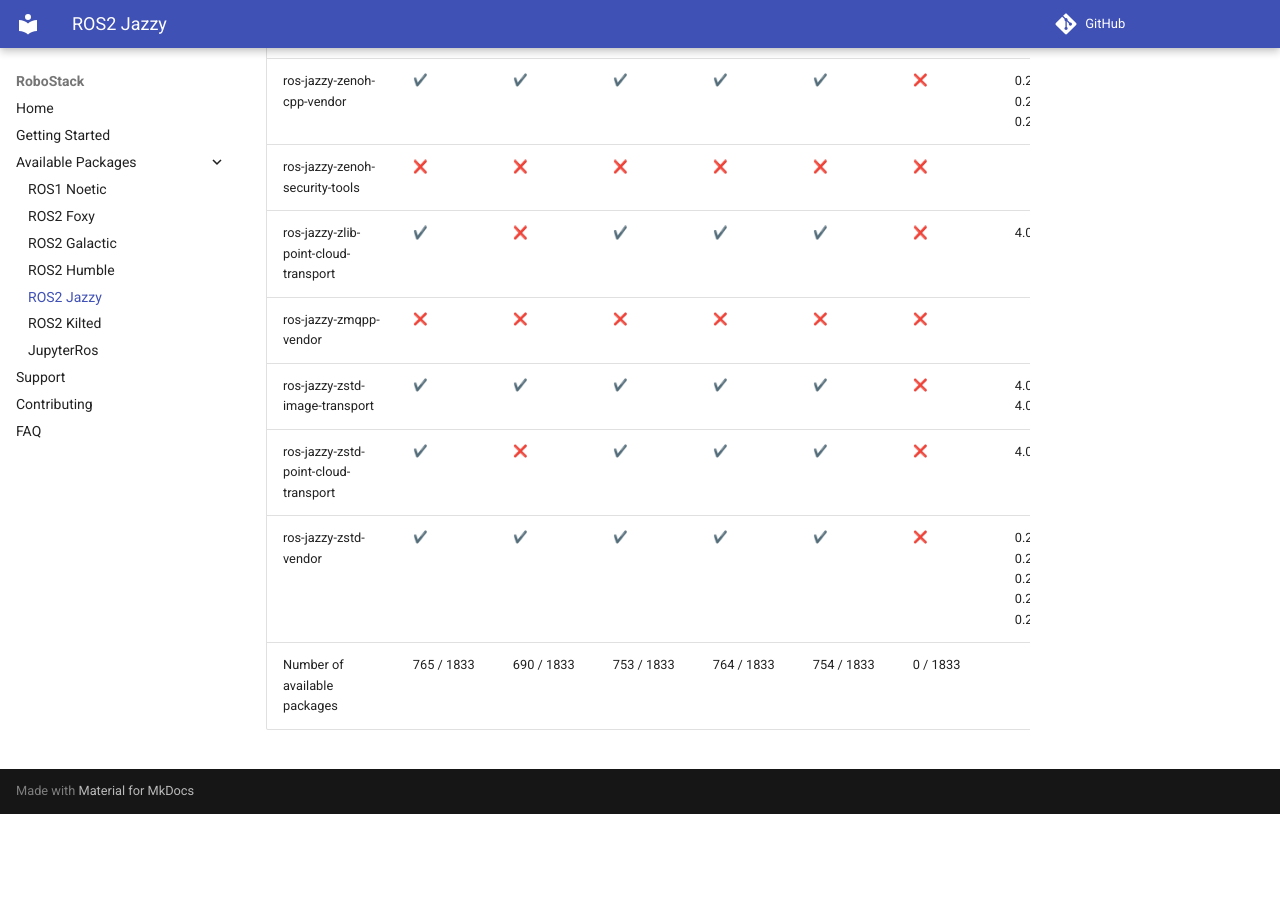
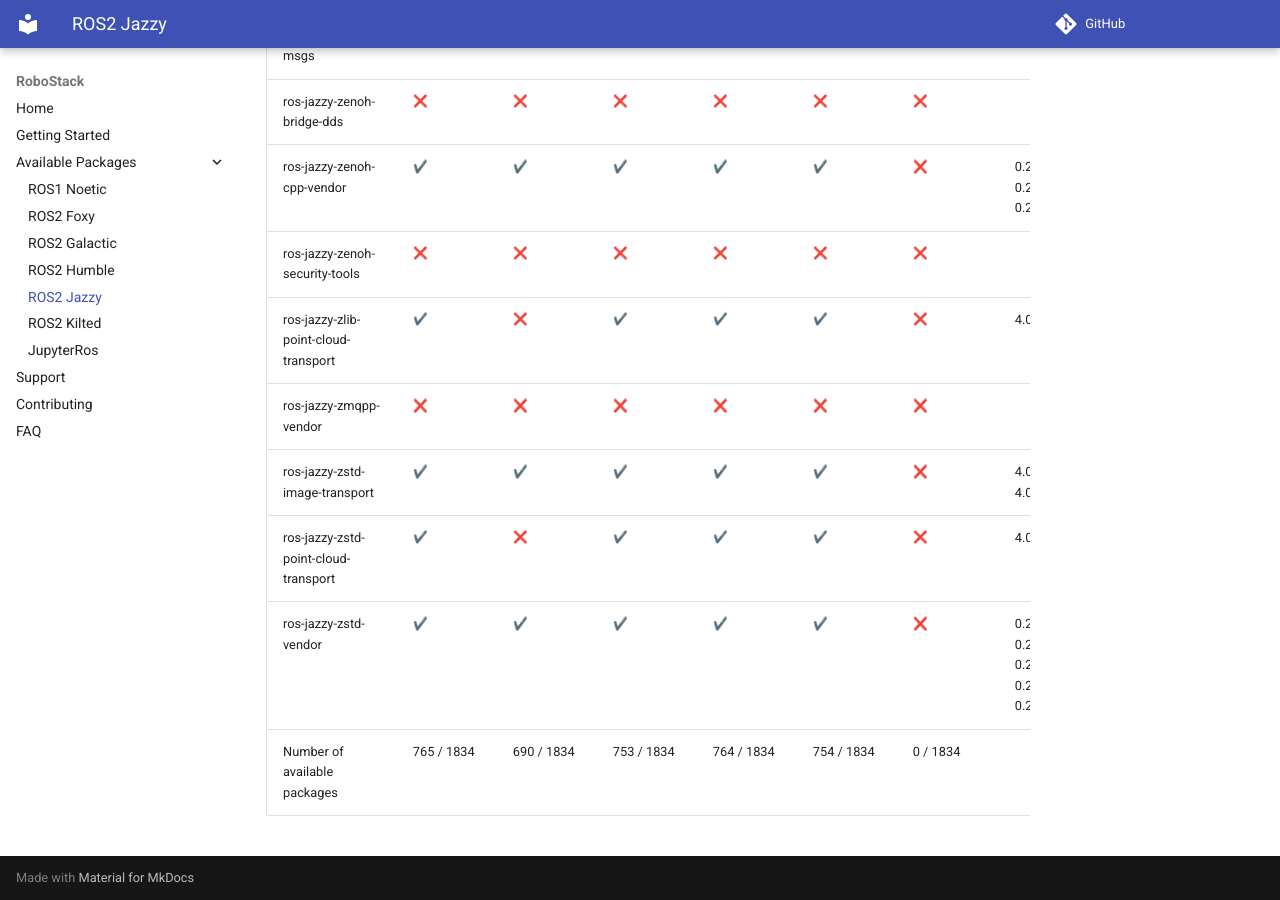
Before and after one commit to RoboStack/robostack.github.io, an MkDocs documentation site: the page built from docs/jazzy.md, in a window 1280 px wide and 900 px high, scrolled down 145765 px. Built offline with MkDocs 1.6.1 and Material for MkDocs 9.7.7, drawn with Linux system fonts in a browser that asks for light colours; emoji names are drawn with the system emoji font; comment, search, counter and statistics services are not loaded; before the commit the page ends 146579 px from its top, so only the background shows below that; some of the changed text lies outside the part shown.

Commit message:
Update tables

```diff
--- a/docs/jazzy.md
+++ b/docs/jazzy.md
@@ -1833,4 +1834,4 @@
 | ros-jazzy-zstd-image-transport | :heavy_check_mark: { data-sort='1' } | :heavy_check_mark: { data-sort='1' } | :heavy_check_mark: { data-sort='1' } | :heavy_check_mark: { data-sort='1' } | :heavy_check_mark: { data-sort='1' } | :x: { data-sort='0' } | 4.0.3, 4.0.4, 4.0.5, 4.0.6  |
 | ros-jazzy-zstd-point-cloud-transport | :heavy_check_mark: { data-sort='1' } | :x: { data-sort='0' } | :heavy_check_mark: { data-sort='1' } | :heavy_check_mark: { data-sort='1' } | :heavy_check_mark: { data-sort='1' } | :x: { data-sort='0' } | 4.0.1, 4.0.2  |
 | ros-jazzy-zstd-vendor | :heavy_check_mark: { data-sort='1' } | :heavy_check_mark: { data-sort='1' } | :heavy_check_mark: { data-sort='1' } | :heavy_check_mark: { data-sort='1' } | :heavy_check_mark: { data-sort='1' } | :x: { data-sort='0' } | 0.26.3, 0.26.6, 0.26.7, 0.26.8, 0.26.9  |
-| Number of available packages |  765 / 1833 | 690 / 1833 | 753 / 1833 | 764 / 1833 | 754 / 1833 | 0 / 1833 |
+| Number of available packages |  765 / 1834 | 690 / 1834 | 753 / 1834 | 764 / 1834 | 754 / 1834 | 0 / 1834 |
```
Also changed, not shown: other parts of docs/jazzy.md (+1 -0 lines).
